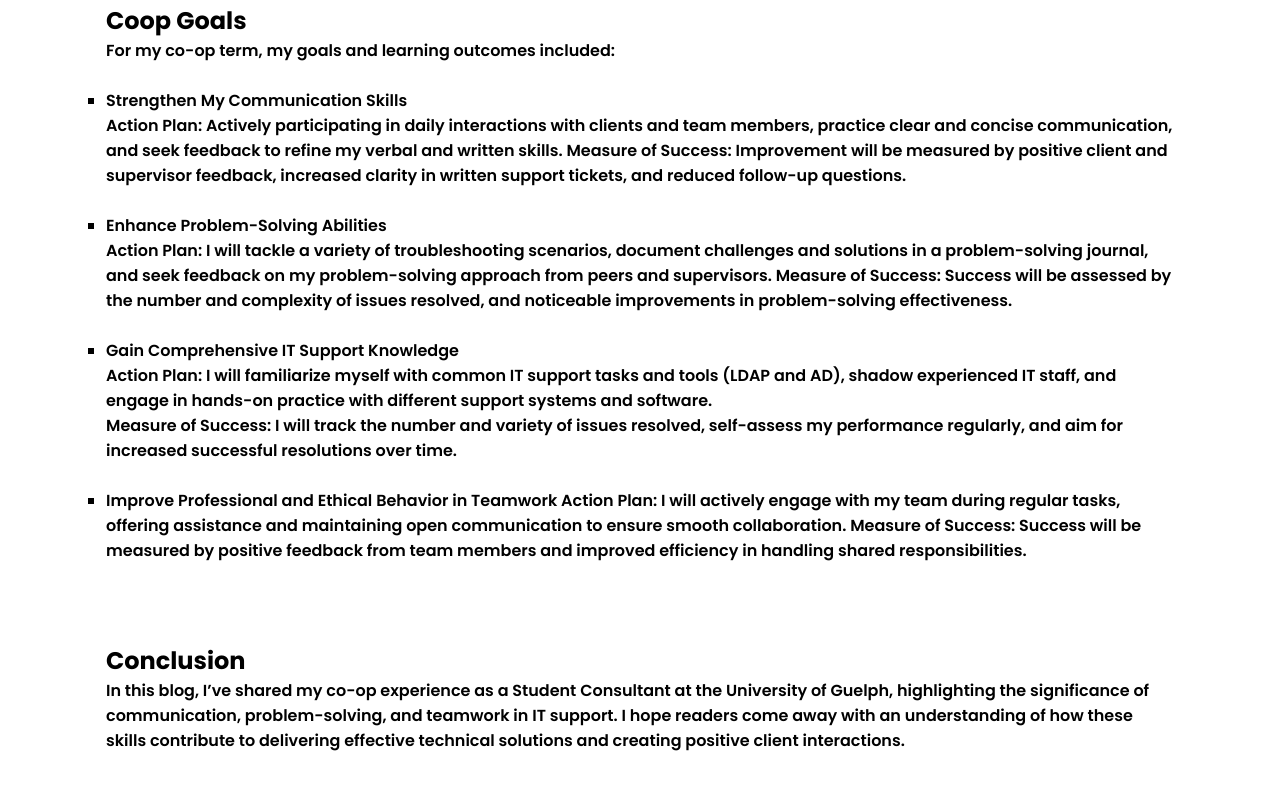
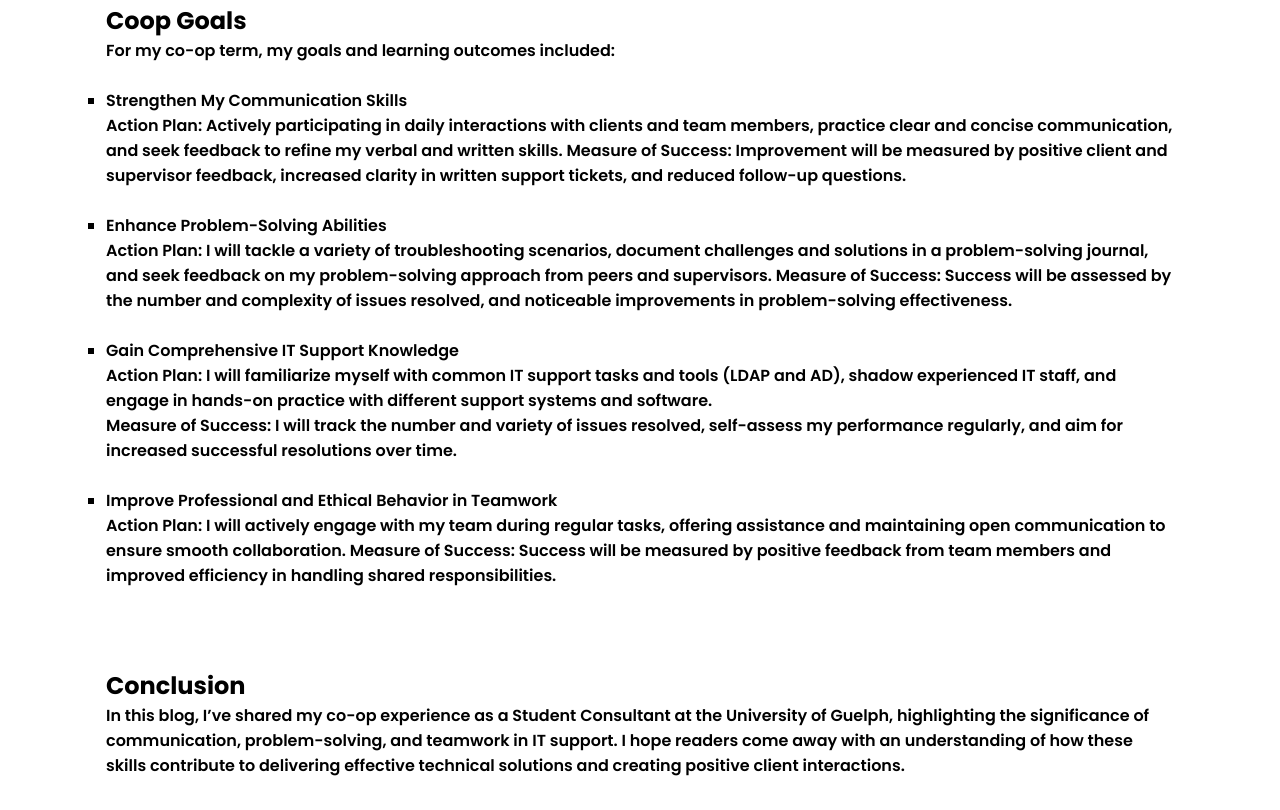
Before and after one commit to IshnoorKaur/coop, a plain HTML site: page index.html in a window 1280 px wide. Shown: the part 1023-1833 px from the top of the page. Before the commit the page ends 1808 px from the top, so only its background shows below. Drawn offline with Linux system fonts and the light colour scheme.

Commit message:
Update index.html

```diff
--- a/index.html
+++ b/index.html
@@ -87,11 +87,11 @@
                 </li>
                 <br>
                 <li>Improve Professional and Ethical Behavior in Teamwork
-                    Action Plan: I will actively engage with my team during regular tasks, offering assistance and
+                    <p>Action Plan: I will actively engage with my team during regular tasks, offering assistance and
                     maintaining open communication to ensure smooth collaboration.
                     Measure of Success:
                     Success will be measured by positive feedback from team members and improved efficiency in handling
-                    shared responsibilities.
+                    shared responsibilities.</p>
                 </li>
             </ul>
         </div>
```
